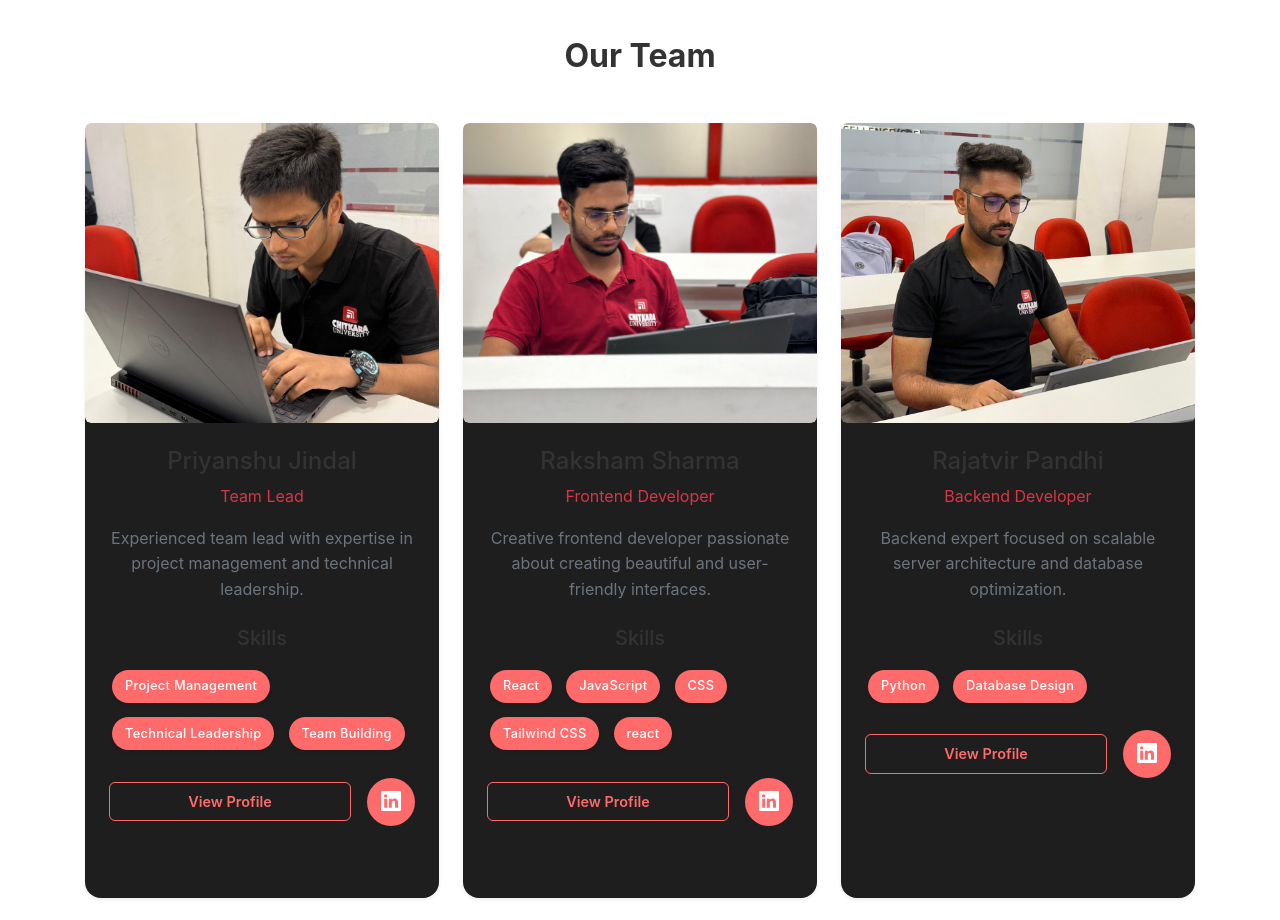
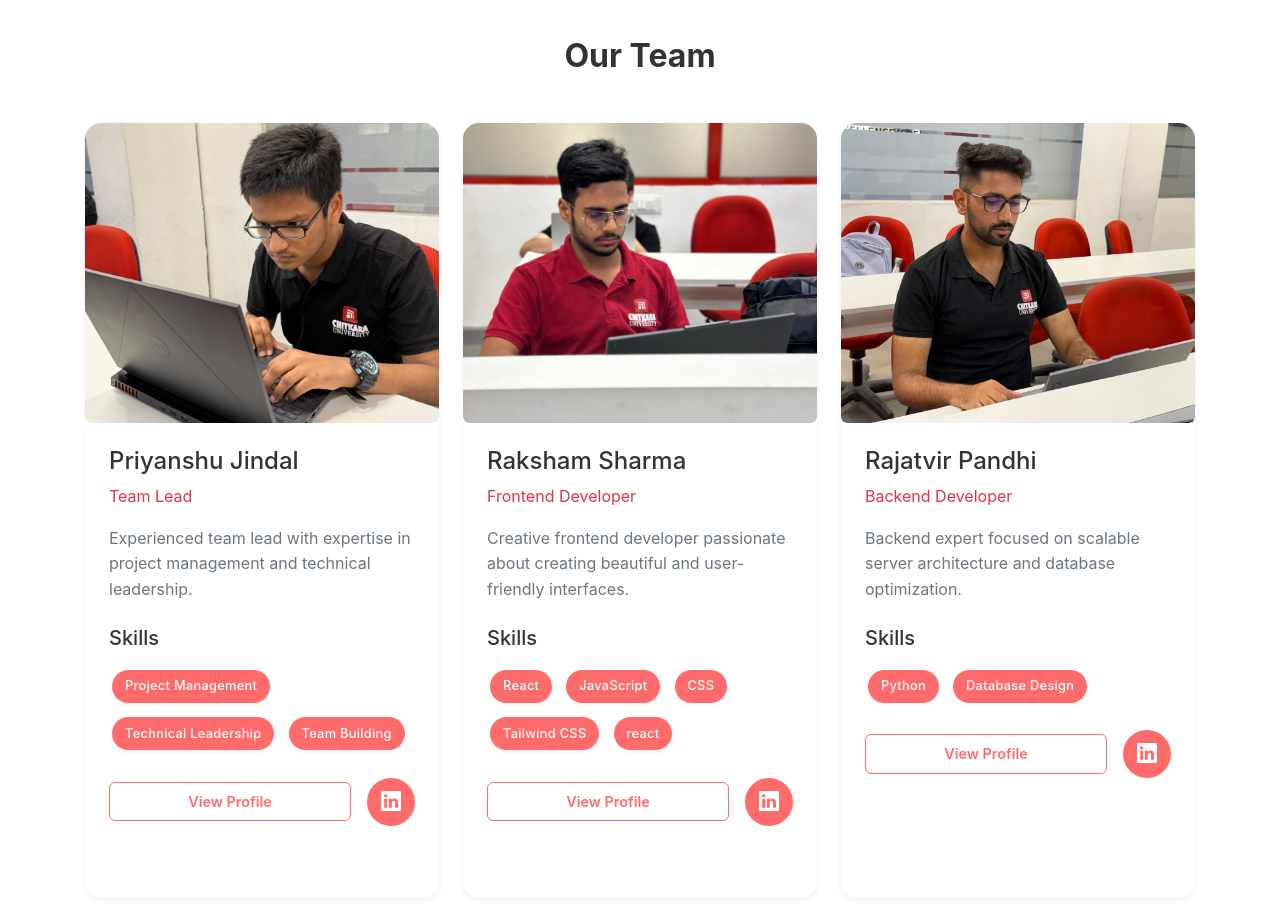
Before and after one commit to Priyanshujindal/Squad-79-Portfolio, a React (Vite) app: page /more in a window 1280 px wide. Shown: the part 340-1260 px from the top of the page. Built offline with nearby package versions, Linux system fonts and the light colour scheme.

Commit message:
Add elegant hover animation to team cards

```diff
--- a/src/pages/More.jsx
+++ b/src/pages/More.jsx
@@ -1,7 +1,6 @@
 import React, { useContext } from 'react';
 import { ThemeContext } from '../context/ThemeContext';
 import { Link } from 'react-router-dom';
-import '../styles/fire-animation.css';
 
 const More = () => {
   const { isDarkTheme } = useContext(ThemeContext);
@@ -121,33 +120,60 @@ const More = () => {
               }
             ].map(person => (
               <div key={person.id} className="col-sm-12 col-md-6 col-lg-4">
-                <div className={`card h-100 shadow-sm team-card ${isDarkTheme ? 'dark-theme' : 'light-theme'}`}>
-                  {/* Fire animation element */}
-                  <div className="fire-animation">
-                    <div className="flame flame-1"></div>
-                    <div className="flame flame-2"></div>
-                    <div className="flame flame-3"></div>
-                    <div className="flame flame-4"></div>
-                    <div className="flame flame-5"></div>
-                    <div className="flame flame-6"></div>
-                    <div className="flame flame-7"></div>
-                  </div>
-
-                  <div className="img-container">
+                <div
+                  className="card h-100 border-0 shadow-sm"
+                  style={{
+                    borderRadius: '1rem',
+                    overflow: 'hidden',
+                    backgroundColor: isDarkTheme ? '#2d2d2d' : '#ffffff',
+                    transition: 'all 0.5s cubic-bezier(0.165, 0.84, 0.44, 1)',
+                    transformOrigin: 'center',
+                    boxShadow: '0 4px 8px rgba(0, 0, 0, 0.08)',
+                    border: '1px solid transparent'
+                  }}
+                  onMouseEnter={(e) => {
+                    // Lift and scale effect
+                    e.currentTarget.style.transform = 'translateY(-15px) scale(1.02)';
+                    // Enhanced shadow glow effect with brand color
+                    e.currentTarget.style.boxShadow = `0 20px 25px rgba(0, 0, 0, 0.1), 0 0 30px rgba(255, 107, 107, 0.2)`;
+                    // Subtle border highlight
+                    e.currentTarget.style.border = '1px solid rgba(255, 107, 107, 0.3)';
+                    // Slightly brighten the image on hover
+                    const image = e.currentTarget.querySelector('.card-img-top');
+                    if (image) {
+                      image.style.transform = 'scale(1.05)';
+                      image.style.filter = 'brightness(1.05)';
+                    }
+                  }}
+                  onMouseLeave={(e) => {
+                    // Return to original state
+                    e.currentTarget.style.transform = 'translateY(0) scale(1)';
+                    e.currentTarget.style.boxShadow = '0 4px 8px rgba(0, 0, 0, 0.08)';
+                    e.currentTarget.style.border = '1px solid transparent';
+                    // Reset image
+                    const image = e.currentTarget.querySelector('.card-img-top');
+                    if (image) {
+                      image.style.transform = 'scale(1)';
+                      image.style.filter = 'brightness(1)';
+                    }
+                  }}
+                >
+                  <div className="img-container" style={{ overflow: 'hidden' }}>
                     <img
                       src={person.image}
-                      className="card-img-top card-img-zoom"
+                      className="card-img-top"
                       alt={person.name}
                       width="300"
                       height="300"
                       style={{
                         objectFit: "cover",
                         width: "100%",
-                        height: "300px"
+                        height: "300px",
+                        transition: "all 0.5s cubic-bezier(0.165, 0.84, 0.44, 1)"
                       }}
                     />
                   </div>
-                  <div className="card-body">
+                  <div className="card-body" style={{ backgroundColor: isDarkTheme ? '#2d2d2d' : '#ffffff' }}>
                     <h3 className="h4 mb-2" style={{
                       fontSize: 'clamp(1.25rem, 4vw, 1.5rem)',
                       color: isDarkTheme ? '#ffffff' : '#333333'
@@ -166,7 +192,29 @@ const More = () => {
                       {person.skills.map((skill, index) => (
                         <span
                           key={index}
-                          className="skill-tag"
+                          style={{
+                            backgroundColor: '#ff6b6b',
+                            color: 'white',
+                            padding: '0.4rem 0.8rem',
+                            borderRadius: '20px',
+                            fontSize: 'clamp(0.7rem, 2.5vw, 0.8rem)',
+                            fontWeight: '500',
+                            letterSpacing: '0.3px',
+                            boxShadow: '0 2px 4px rgba(0,0,0,0.06)',
+                            transition: 'all 0.2s ease',
+                            margin: '0.2rem',
+                            display: 'inline-block'
+                          }}
+                          onMouseEnter={(e) => {
+                            e.currentTarget.style.backgroundColor = '#ff5252';
+                            e.currentTarget.style.transform = 'translateY(-1px)';
+                            e.currentTarget.style.boxShadow = '0 4px 6px rgba(0,0,0,0.1)';
+                          }}
+                          onMouseLeave={(e) => {
+                            e.currentTarget.style.backgroundColor = '#ff6b6b';
+                            e.currentTarget.style.transform = 'translateY(0)';
+                            e.currentTarget.style.boxShadow = '0 2px 4px rgba(0,0,0,0.06)';
+                          }}
                         >
                           {skill}
                         </span>
@@ -176,7 +224,7 @@ const More = () => {
                     <div className="d-flex justify-content-between align-items-center mb-4">
                       <Link
                         to={`/more/${person.id}`}
-                        className="btn profile-btn"
+                        className="btn"
                         style={{
                           flex: "1",
                           marginRight: "1rem",
@@ -187,6 +235,14 @@ const More = () => {
                           transition: 'all 0.3s ease',
                           backgroundColor: 'transparent'
                         }}
+                        onMouseEnter={(e) => {
+                          e.currentTarget.style.backgroundColor = '#ff6b6b';
+                          e.currentTarget.style.color = 'white';
+                        }}
+                        onMouseLeave={(e) => {
+                          e.currentTarget.style.backgroundColor = 'transparent';
+                          e.currentTarget.style.color = '#ff6b6b';
+                        }}
                       >
                         View Profile
                       </Link>
@@ -194,7 +250,7 @@ const More = () => {
                         href={person.linkedin}
                         target="_blank"
                         rel="noopener noreferrer"
-                        className="btn linkedin-btn"
+                        className="btn"
                         style={{
                           backgroundColor: "#ff6b6b",
                           color: "#ffffff",
@@ -206,6 +262,14 @@ const More = () => {
                           justifyContent: "center",
                           transition: "all 0.3s ease",
                           flexShrink: 0
+                        }}
+                        onMouseEnter={(e) => {
+                          e.currentTarget.style.backgroundColor = "#ff5252";
+                          e.currentTarget.style.transform = "translateY(-2px)";
+                        }}
+                        onMouseLeave={(e) => {
+                          e.currentTarget.style.backgroundColor = "#ff6b6b";
+                          e.currentTarget.style.transform = "translateY(0)";
                         }}
                       >
                         <i className="bi bi-linkedin fs-5"></i>
@@ -226,7 +290,15 @@ const More = () => {
           <div className="row g-4">
             {memories.map((memory, index) => (
               <div key={index} className="col-md-4">
-                <div className={`card h-100 border-0 shadow-lg memory-card ${isDarkTheme ? 'dark-theme' : 'light-theme'}`}>
+                <div className="card h-100 border-0 shadow-lg" style={{
+                  borderRadius: '15px',
+                  overflow: 'hidden',
+                  transition: 'all 0.3s ease',
+                  backgroundColor: isDarkTheme ? '#2d2d2d' : '#ffffff',
+                  color: isDarkTheme ? '#ffffff' : '#000000'
+                }}
+                onMouseEnter={(e) => e.currentTarget.style.transform = 'translateY(-5px)'}
+                onMouseLeave={(e) => e.currentTarget.style.transform = 'translateY(0)'}>
                   <img
                     src={memory.image}
                     alt={memory.title}
@@ -252,7 +324,15 @@ const More = () => {
           <div className="row g-4">
             {contributions.map((contribution, index) => (
               <div key={index} className="col-md-4">
-                <div className={`card h-100 border-0 shadow-lg contribution-card ${isDarkTheme ? 'dark-theme' : 'light-theme'}`}>
+                <div className="card h-100 border-0 shadow-lg" style={{
+                  borderRadius: '15px',
+                  overflow: 'hidden',
+                  transition: 'all 0.3s ease',
+                  backgroundColor: isDarkTheme ? '#2d2d2d' : '#ffffff',
+                  color: isDarkTheme ? '#ffffff' : '#000000'
+                }}
+                onMouseEnter={(e) => e.currentTarget.style.transform = 'translateY(-5px)'}
+                onMouseLeave={(e) => e.currentTarget.style.transform = 'translateY(0)'}>
                   <img
                     src={contribution.image}
                     alt={contribution.title}
```
